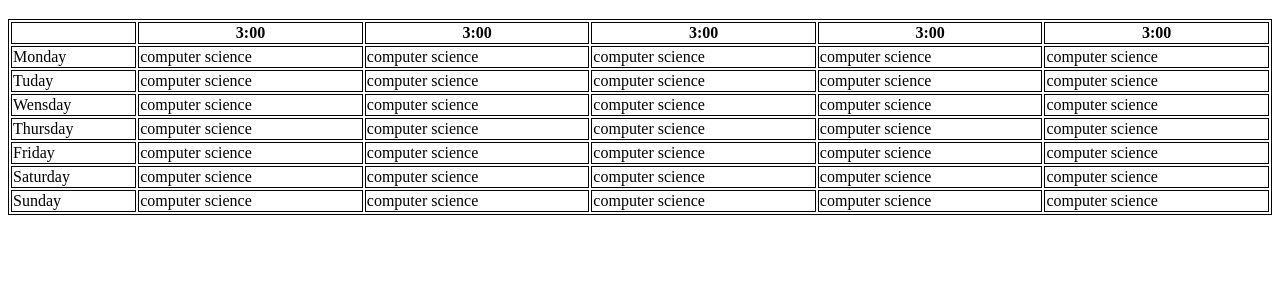
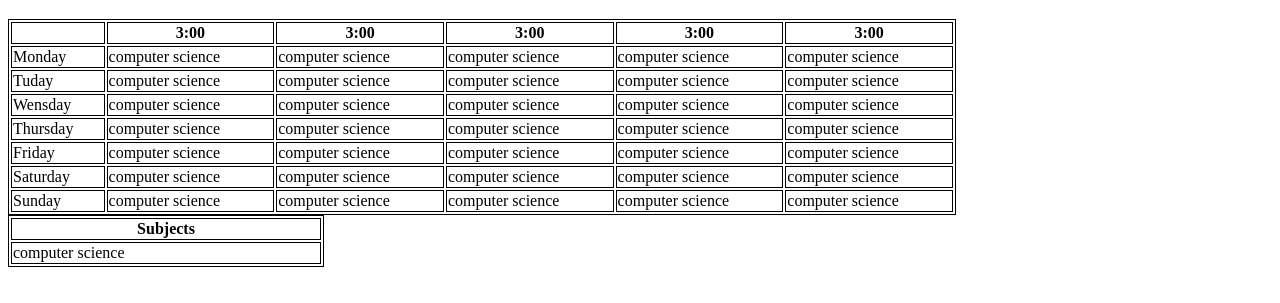
Before and after one commit to Sanula1/CS-project, a plain HTML site: page index.html in a window 1280 px wide. Shown: the part 61-364 px from the top of the page. Drawn offline with Linux system fonts and the light colour scheme.

Commit message:
added a secondary table for subjects and shrunk the timetable to 75%

```diff
--- a/index.html
+++ b/index.html
@@ -2,7 +2,7 @@
 <html>
 <head>
   <title> computer science project</title>
-  <style>
+<style>
 h1 {text-align: center;}
 p {text-align: center;}
 div {text-align: center;}
@@ -13,7 +13,7 @@ table, th, td {
 </head>
 <body>
   <h1> Your Timetable</h1>
-  <table style="width:100%">
+  <table style="width:75%">
   <tr>
     <th></th>
     <th>3:00</th>
@@ -79,6 +79,11 @@ table, th, td {
     <td>computer science</td>
   </tr>
 </table>
+<table style="width:25%">
+  <th>Subjects</th>
+   <tr>
+     <td>computer science</td>
+   </tr>
 </body>
 
 </html>
```
